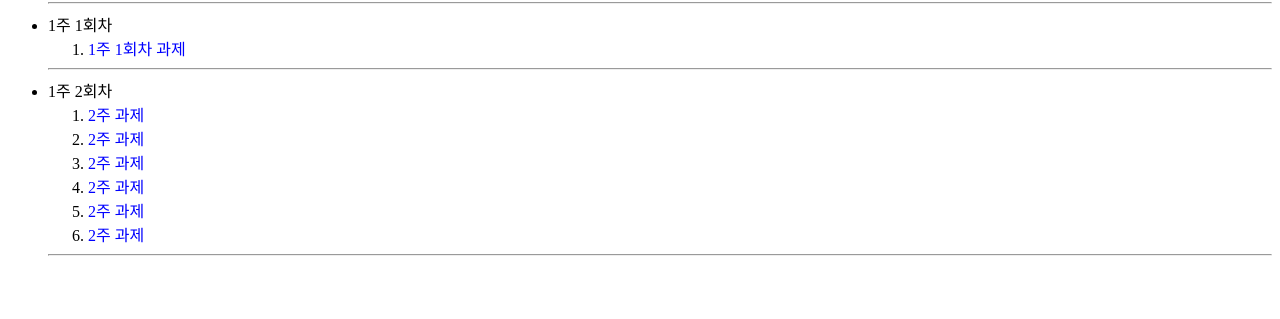
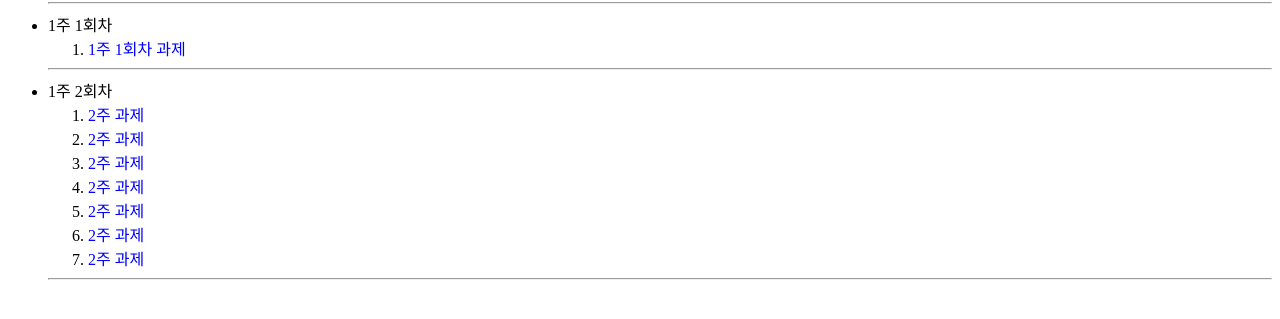
Before and after one commit to qwer921058/qwer921058.github.io, a plain HTML site: page index.html in a window 1280 px wide. Shown: the part 87-406 px from the top of the page. Drawn offline with Linux system fonts and the light colour scheme.

Commit message:
Update index.html

```diff
--- a/index.html
+++ b/index.html
@@ -22,7 +22,7 @@ a:hover{text-decoration:underline;}a:active{color:red;text-decoration:none;}
   <li><a href="https://qwer921058.github.io/html5/globalEvent.html">2주 과제</a></li>
   <li><a href="https://qwer921058.github.io/html5/headBasic.html">2주 과제</a></li>
   <li><a href="https://qwer921058.github.io/html5/bodyBasic.html">2주 과제</a></li>
-
+    <li><a href="https://qwer921058.github.io/html5/HW1">2주 과제</a></li>
 </ol><hr/>
 </ul>
 </body></html>
```
